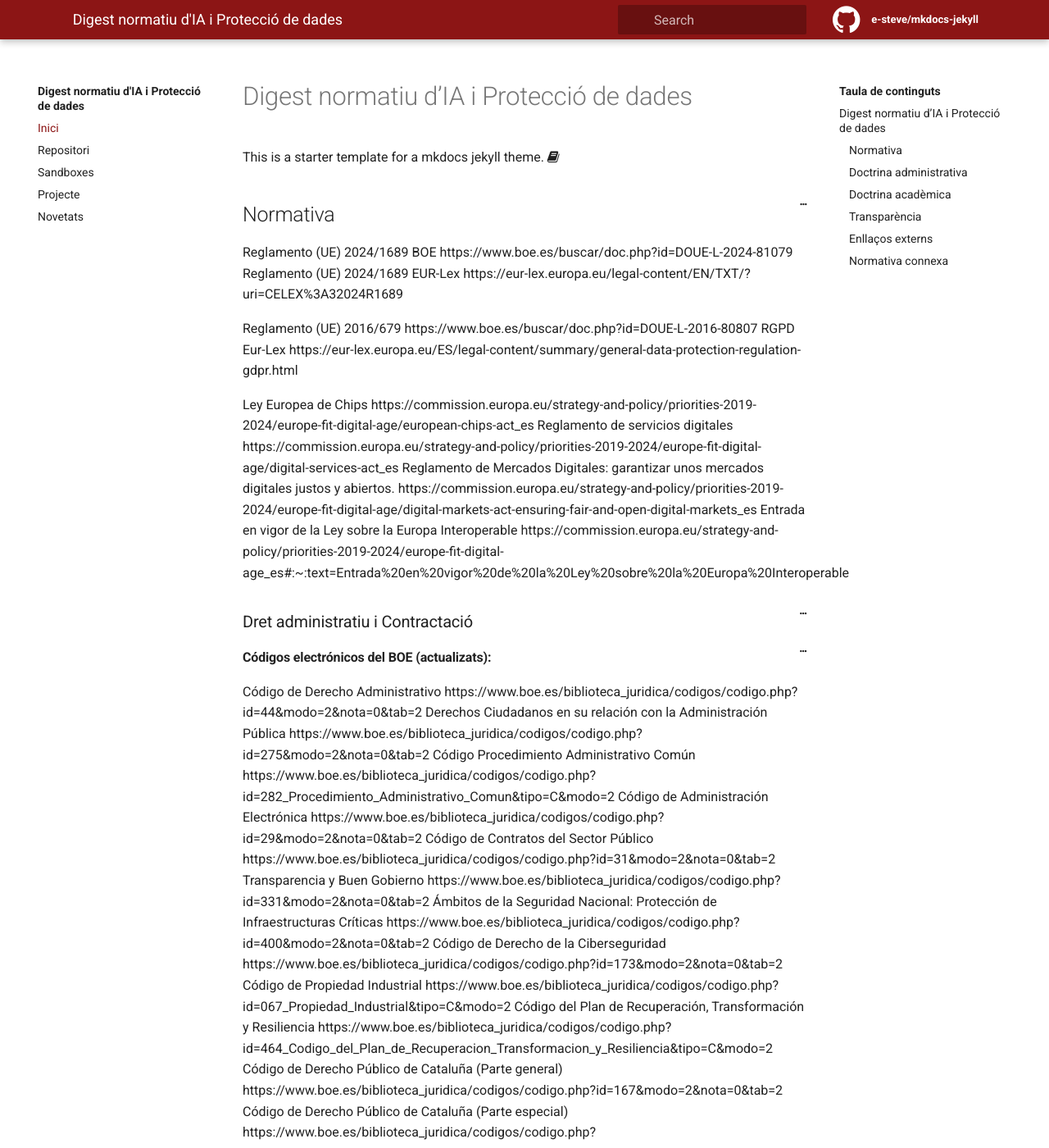
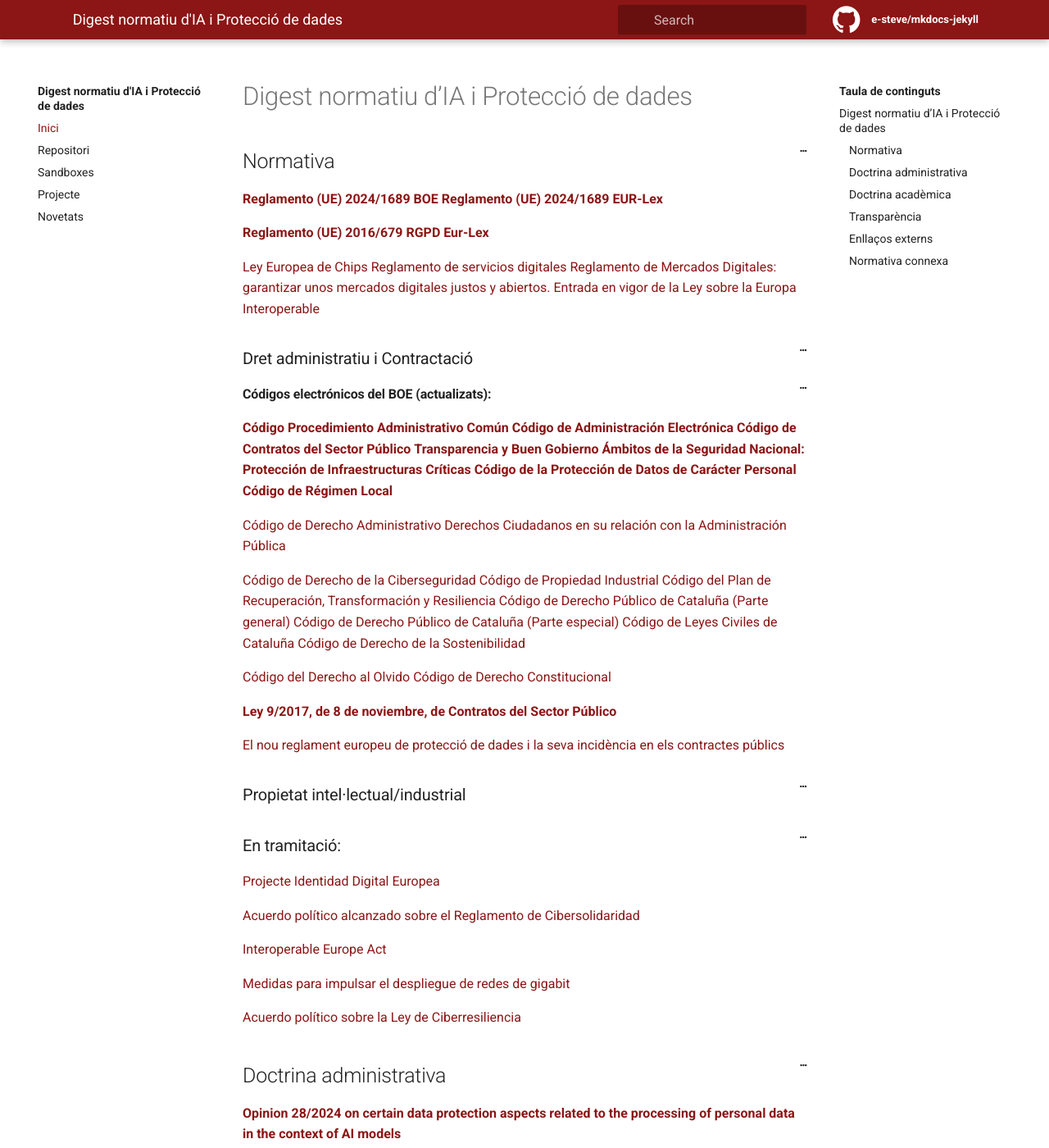
Before and after one commit to e-steve/e-steve.github.io, a Jekyll site: the page built from pages/index.md, in a window 1280 px wide and 1400 px high. Shown: the whole window at 82% size. Built offline with Jekyll 4.4.1, drawn with Linux system fonts in a browser that asks for light colours; some of the changed text lies outside the part shown.

Commit message:
Update index.md

```diff
--- a/pages/index.md
+++ b/pages/index.md
@@ -7,71 +7,78 @@ permalink: /
 
 # Digest normatiu d'IA i Protecció de dades
 
-This is a starter template for a mkdocs jekyll theme.
-<i class="fa fa-book"></i>
+## Normativa
+[**Reglamento (UE) 2024/1689 BOE**](https://www.boe.es/buscar/doc.php?id=DOUE-L-2024-81079)
+[**Reglamento (UE) 2024/1689 EUR-Lex**](https://eur-lex.europa.eu/legal-content/EN/TXT/?uri=CELEX%3A32024R1689)
 
-## Normativa
-Reglamento (UE) 2024/1689 BOE https://www.boe.es/buscar/doc.php?id=DOUE-L-2024-81079
-Reglamento (UE) 2024/1689 EUR-Lex https://eur-lex.europa.eu/legal-content/EN/TXT/?uri=CELEX%3A32024R1689
+[**Reglamento (UE) 2016/679**](https://www.boe.es/buscar/doc.php?id=DOUE-L-2016-80807)
+[**RGPD Eur-Lex**](https://eur-lex.europa.eu/ES/legal-content/summary/general-data-protection-regulation-gdpr.html)
 
-Reglamento (UE) 2016/679 https://www.boe.es/buscar/doc.php?id=DOUE-L-2016-80807
-RGPD Eur-Lex https://eur-lex.europa.eu/ES/legal-content/summary/general-data-protection-regulation-gdpr.html
-
-Ley Europea de Chips https://commission.europa.eu/strategy-and-policy/priorities-2019-2024/europe-fit-digital-age/european-chips-act_es
-Reglamento de servicios digitales https://commission.europa.eu/strategy-and-policy/priorities-2019-2024/europe-fit-digital-age/digital-services-act_es
-Reglamento de Mercados Digitales: garantizar unos mercados digitales justos y abiertos. https://commission.europa.eu/strategy-and-policy/priorities-2019-2024/europe-fit-digital-age/digital-markets-act-ensuring-fair-and-open-digital-markets_es
-Entrada en vigor de la Ley sobre la Europa Interoperable  https://commission.europa.eu/strategy-and-policy/priorities-2019-2024/europe-fit-digital-age_es#:~:text=Entrada%20en%20vigor%20de%20la%20Ley%20sobre%20la%20Europa%20Interoperable
+[Ley Europea de Chips](https://commission.europa.eu/strategy-and-policy/priorities-2019-2024/europe-fit-digital-age/european-chips-act_es)
+[Reglamento de servicios digitales](https://commission.europa.eu/strategy-and-policy/priorities-2019-2024/europe-fit-digital-age/digital-services-act_es)
+[Reglamento de Mercados Digitales: garantizar unos mercados digitales justos y abiertos.](https://commission.europa.eu/strategy-and-policy/priorities-2019-2024/europe-fit-digital-age/digital-markets-act-ensuring-fair-and-open-digital-markets_es)
+[Entrada en vigor de la Ley sobre la Europa Interoperable](https://commission.europa.eu/strategy-and-policy/priorities-2019-2024/europe-fit-digital-age_es#:~:text=Entrada%20en%20vigor%20de%20la%20Ley%20sobre%20la%20Europa%20Interoperable)
 
 ### Dret administratiu i Contractació
 
 #### Códigos electrónicos del BOE (actualizats):
-Código de Derecho Administrativo https://www.boe.es/biblioteca_juridica/codigos/codigo.php?id=44&modo=2&nota=0&tab=2
-Derechos Ciudadanos en su relación con la Administración Pública https://www.boe.es/biblioteca_juridica/codigos/codigo.php?id=275&modo=2&nota=0&tab=2
-Código Procedimiento Administrativo Común https://www.boe.es/biblioteca_juridica/codigos/codigo.php?id=282_Procedimiento_Administrativo_Comun&tipo=C&modo=2
-Código de Administración Electrónica https://www.boe.es/biblioteca_juridica/codigos/codigo.php?id=29&modo=2&nota=0&tab=2
-Código de Contratos del Sector Público https://www.boe.es/biblioteca_juridica/codigos/codigo.php?id=31&modo=2&nota=0&tab=2
-Transparencia y Buen Gobierno https://www.boe.es/biblioteca_juridica/codigos/codigo.php?id=331&modo=2&nota=0&tab=2
-Ámbitos de la Seguridad Nacional: Protección de Infraestructuras Críticas https://www.boe.es/biblioteca_juridica/codigos/codigo.php?id=400&modo=2&nota=0&tab=2
-Código de Derecho de la Ciberseguridad https://www.boe.es/biblioteca_juridica/codigos/codigo.php?id=173&modo=2&nota=0&tab=2
-Código de Propiedad Industrial https://www.boe.es/biblioteca_juridica/codigos/codigo.php?id=067_Propiedad_Industrial&tipo=C&modo=2
-Código del Plan de Recuperación, Transformación y Resiliencia https://www.boe.es/biblioteca_juridica/codigos/codigo.php?id=464_Codigo_del_Plan_de_Recuperacion_Transformacion_y_Resiliencia&tipo=C&modo=2
-Código de Derecho Público de Cataluña (Parte general) https://www.boe.es/biblioteca_juridica/codigos/codigo.php?id=167&modo=2&nota=0&tab=2
-Código de Derecho Público de Cataluña (Parte especial) https://www.boe.es/biblioteca_juridica/codigos/codigo.php?id=201_Codigo_de_Derecho_Publico_de_Cataluna__Parte_especial&tipo=C&modo=2
-Código de Leyes Civiles de Cataluña https://www.boe.es/biblioteca_juridica/codigos/codigo.php?id=150&modo=2&nota=0&tab=2
-Código de Derecho de la Sostenibilidad https://www.boe.es/biblioteca_juridica/codigos/codigo.php?id=335_Codigo_de_Derecho_de_la_Sostenibilidad&tipo=C&modo=2
-Código de la Protección de Datos de Carácter Personal https://www.boe.es/biblioteca_juridica/codigos/codigo.php?id=55&modo=2&nota=0&tab=2
-Código del Derecho al Olvido https://www.boe.es/biblioteca_juridica/codigos/codigo.php?id=94&modo=2&nota=0&tab=2
-Código de Derecho Constitucional https://www.boe.es/biblioteca_juridica/codigos/codigo.php?id=42&modo=2&nota=0&tab=2
-Código de Régimen Local https://www.boe.es/biblioteca_juridica/codigos/codigo.php?id=019_Codigo_de_Regimen_Local&tipo=C&modo=2
 
-Ley 9/2017, de 8 de noviembre, de Contratos del Sector Público https://www.boe.es/buscar/act.php?id=BOE-A-2017-12902
+[**Código Procedimiento Administrativo Común**](https://www.boe.es/biblioteca_juridica/codigos/codigo.php?id=282_Procedimiento_Administrativo_Comun&tipo=C&modo=2)
+[**Código de Administración Electrónica**](https://www.boe.es/biblioteca_juridica/codigos/codigo.php?id=29&modo=2&nota=0&tab=2)
+[**Código de Contratos del Sector Público**](https://www.boe.es/biblioteca_juridica/codigos/codigo.php?id=31&modo=2&nota=0&tab=2)
+[**Transparencia y Buen Gobierno**](https://www.boe.es/biblioteca_juridica/codigos/codigo.php?id=331&modo=2&nota=0&tab=2)
+[**Ámbitos de la Seguridad Nacional: Protección de Infraestructuras Críticas**](https://www.boe.es/biblioteca_juridica/codigos/codigo.php?id=400&modo=2&nota=0&tab=2)
+[**Código de la Protección de Datos de Carácter Personal**](https://www.boe.es/biblioteca_juridica/codigos/codigo.php?id=55&modo=2&nota=0&tab=2)
+[**Código de Régimen Local**](https://www.boe.es/biblioteca_juridica/codigos/codigo.php?id=019_Codigo_de_Regimen_Local&tipo=C&modo=2)
 
-(https://formaciooberta.eapc.gencat.cat/espaistematics/contractacio/el-nou-reglament-europeu-de-proteccio-de-dades-i-la-seva-incidencia-en-els-contractes-publics.html)
+[Código de Derecho Administrativo](https://www.boe.es/biblioteca_juridica/codigos/codigo.php?id=44&modo=2&nota=0&tab=2)
+[Derechos Ciudadanos en su relación con la Administración Pública](https://www.boe.es/biblioteca_juridica/codigos/codigo.php?id=275&modo=2&nota=0&tab=2)
+
+[Código de Derecho de la Ciberseguridad](https://www.boe.es/biblioteca_juridica/codigos/codigo.php?id=173&modo=2&nota=0&tab=2)
+[Código de Propiedad Industrial](https://www.boe.es/biblioteca_juridica/codigos/codigo.php?id=067_Propiedad_Industrial&tipo=C&modo=2)
+[Código del Plan de Recuperación, Transformación y Resiliencia](https://www.boe.es/biblioteca_juridica/codigos/codigo.php?id=464_Codigo_del_Plan_de_Recuperacion_Transformacion_y_Resiliencia&tipo=C&modo=2)
+[Código de Derecho Público de Cataluña (Parte general)](https://www.boe.es/biblioteca_juridica/codigos/codigo.php?id=167&modo=2&nota=0&tab=2)
+[Código de Derecho Público de Cataluña (Parte especial)](https://www.boe.es/biblioteca_juridica/codigos/codigo.php?id=201_Codigo_de_Derecho_Publico_de_Cataluna__Parte_especial&tipo=C&modo=2)
+[Código de Leyes Civiles de Cataluña](https://www.boe.es/biblioteca_juridica/codigos/codigo.php?id=150&modo=2&nota=0&tab=2)
+[Código de Derecho de la Sostenibilidad](https://www.boe.es/biblioteca_juridica/codigos/codigo.php?id=335_Codigo_de_Derecho_de_la_Sostenibilidad&tipo=C&modo=2)
+
+[Código del Derecho al Olvido](https://www.boe.es/biblioteca_juridica/codigos/codigo.php?id=94&modo=2&nota=0&tab=2)
+[Código de Derecho Constitucional](https://www.boe.es/biblioteca_juridica/codigos/codigo.php?id=42&modo=2&nota=0&tab=2)
+
+
+[**Ley 9/2017, de 8 de noviembre, de Contratos del Sector Público**](https://www.boe.es/buscar/act.php?id=BOE-A-2017-12902)
+
+[El nou reglament europeu de protecció de dades i la seva incidència en els contractes públics](https://formaciooberta.eapc.gencat.cat/espaistematics/contractacio/el-nou-reglament-europeu-de-proteccio-de-dades-i-la-seva-incidencia-en-els-contractes-publics.html)
 
 ### Propietat intel·lectual/industrial
 
 
 ### En tramitació:
-https://commission.europa.eu/strategy-and-policy/priorities-2019-2024/europe-fit-digital-age/european-digital-identity_es
-acuerdo político alcanzado sobre el Reglamento de Cibersolidaridad https://ec.europa.eu/commission/presscorner/detail/es/ip_24_1332
-Interoperable Europe Act  https://commission.europa.eu/news/interoperable-europe-act-enters-force-today-2024-04-11_en?prefLang=es
-medidas para impulsar el despliegue de redes de gigabit https://ec.europa.eu/commission/presscorner/detail/es/ip_24_669
-Acuerdo político sobre la Ley de Ciberresiliencia https://ec.europa.eu/commission/presscorner/detail/es/ip_23_6168
+[Projecte Identidad Digital Europea](https://commission.europa.eu/strategy-and-policy/priorities-2019-2024/europe-fit-digital-age/european-digital-identity_es)
 
+[Acuerdo político alcanzado sobre el Reglamento de Cibersolidaridad](https://ec.europa.eu/commission/presscorner/detail/es/ip_24_1332)
+
+[Interoperable Europe Act](https://commission.europa.eu/news/interoperable-europe-act-enters-force-today-2024-04-11_en?prefLang=es)
+
+[Medidas para impulsar el despliegue de redes de gigabit](https://ec.europa.eu/commission/presscorner/detail/es/ip_24_669)
+
+[Acuerdo político sobre la Ley de Ciberresiliencia](https://ec.europa.eu/commission/presscorner/detail/es/ip_23_6168)
 
 ## Doctrina administrativa
+
+[**Opinion 28/2024 on certain data protection aspects related to the processing of personal data in the context of AI models**](https://www.edpb.europa.eu/our-work-tools/our-documents/opinion-board-art-64/opinion-282024-certain-data-protection-aspects_en)
+
 [**Guía Requisitos para auditorías de tratamientos de datos personales que incluyan Inteligencia Artificial**](https://www.aepd.es/documento/requisitos-auditorias-tratamientos-incluyan-ia.pdf)
 
 [**RGPD vs. RIA Anàlisi d’una intersecció parcial**](https://apdcat.gencat.cat/web/.content/03-documentacio/estudis-recerca/RGPDvsRIA.pdf)
 
 [**Directrices sobre la definición de sistema de inteligencia artificial establecida por la Ley de IA**](https://digital-strategy.ec.europa.eu/es/library/commission-publishes-guidelines-ai-system-definition-facilitate-first-ai-acts-rules-application)
 
-informe sobre la Década Digital de 2024 https://commission.europa.eu/news/digital-decade-2024-report-calls-strengthened-collective-action-2024-07-03_es
+[Informe sobre la Década Digital de 2024](https://commission.europa.eu/news/digital-decade-2024-report-calls-strengthened-collective-action-2024-07-03_es)
 
 ### Documents de referència
 
-[Adecuación al RGPD de tratamientos que incorporan Inteligencia Artificial. Una introducción Responsable](
-https://www.aepd.es/guias/adecuacion-rgpd-ia.pdf)
+[**Adecuación al RGPD de tratamientos que incorporan Inteligencia Artificial. Una introducción Responsable**](https://www.aepd.es/guias/adecuacion-rgpd-ia.pdf)
 
 La figura de responsable de un tratamiento se define en el RGPD, en el artículo 4.730 del
 RGPD como la persona que determine los fines y medios del tratamiento, y el ámbito de sus
@@ -79,7 +86,7 @@ obligaciones, que se enmarcan en el artículo 24, incluye, entre otras, la de
 técnicas y organizativas apropiadas a fin de garantizar y poder demostrar que el tratamiento
 es conforme con el presente Reglamento”.
 
-Corresponsable
+**Corresponsable**
 
 El RGPD introduce la figura del corresponsable del tratamiento en el artículo 26, como
 aquellos responsables (dos o más) que determinen conjuntamente los objetivos y los medios
@@ -87,7 +94,7 @@ del tratamiento. Los corresponsables determinarán de modo transparente y de mut
 acuerdo sus responsabilidades respectivas en el cumplimiento de las obligaciones
 impuestas por el RGPD.
 
-Encargado
+**Encargado**
 
 El encargado del tratamiento es aquella persona que trate datos personales por cuenta
 del responsable, tal como se establece en el artículo 4.831 del RGPD, y el ámbito de sus
@@ -95,44 +102,31 @@ obligaciones, que se enmarcan en el artículo 28, contempla, entre otras, que su
 el responsable “se regirá por un contrato u otro acto jurídico con arreglo al Derecho de la
 Unión o de los Estados miembros, que vincule al encargado respecto del responsable”.
 
+### Criteris interpretatius
 
-### Criteris interpretatius
- - *User interaction* including consistent permalinks, links to ask questions via GitHub issues, and edit the file on GitHub directly.
- - *Search* across posts, documentation, and other site pages, with an ability to exclude from search.
- - *External Search* meaning an ability to link any page tag to trigger an external search.
- - *Documentation* A documentation collection that was easy to organize on the filesystem, render with nested headings for the user, and refer to in markdown.
- - *Pages* A separate folder for more traditional pages (e.g, about).
- - *Navigation*: Control over the main navigation on the left of the page, and automatic generation of table of contents for each page on the right.
- - *News* A posts feed for news and updates, along with an archive (organized by year).
- - *Templates* or specifically, "includes" that make it easy to create an alert, documentation link, or other content.
- - *Continuous Integration* recipes to preview the site
 
 ## Doctrina acadèmica
 
-Adecuación al RGPD de tratamientos que incorporan Inteligencia Artificial.
-Una introducción (https://www.aepd.es/guias/adecuacion-rgpd-ia.pdf)
-
-https://eapc.gencat.cat/web/.content/home/biblioteca/fons-coleccions/docs_eapc/administracio-digital/11-implantacio-responsable-IA/4_Eines-IA-difusio-dret-AColom.pdf
-
 [La regulació europea sobre IA: oportunitats, riscos i escenaris de futur amb mirada metropolitana](https://www.cidob.org/ca/publicacions/la-regulacio-europea-sobre-ia-oportunitats-riscos-i-escenaris-de-futur-amb-mirada)
 
-Elaborar una avaluació d’impacte relativa a la protecció de dades https://apdcat.gencat.cat/ca/drets_i_obligacions/responsables/obligacions/avaluacio-impacte-relativa-proteccio-dades/
+[Elaborar una avaluació d’impacte relativa a la protecció de dades](https://apdcat.gencat.cat/ca/drets_i_obligacions/responsables/obligacions/avaluacio-impacte-relativa-proteccio-dades/)
 
-Vocubulari IA normalizat del Termcat https://www.termcat.cat/ca/recursos/productes-multimedia/intelligencia-artificial-vocabulari-basic
+[Vocubulari IA normalizat del Termcat](https://www.termcat.cat/ca/recursos/productes-multimedia/intelligencia-artificial-vocabulari-basic)
 
-TERMCAT, CENTRE DE TERMINOLOGIA. Intel·ligència artificial: vocabulari bàsic [en línia]. Barcelona: TERMCAT, Centre de Terminologia, 2023. 1 infografia.
-<https://www.termcat.cat/ca/recursos/productes-multimedia/intelligencia-artificial-vocabulari-basic>
+### Actuacions administratives automatitzades
 
+[Decisiones automatizadas en el RGPD. El uso de algoritmos en el contexto de la protección de datos.](https://laadministracionaldia.inap.es/noticia.asp?id=1509629)
+
+Aparte de la nueva norma sobre protección de datos, cabe indicar determinadas normas nacionales que hacen mención a las decisiones automatizadas. Así, en el ámbito administrativo se hace referencia a la actuación administrativa automatizada, previéndose entre otras garantías la posibilidad de realizar auditorías a los códigos fuentes en los que se basan los programas que dictan dichos actos administrativos, así como el órgano competente a efectos de la impugnación de tal decisión. (Art 41.2 LRJSP. Ley 40/2015). A su vez, en términos muy parecidos, el Art 96.3 LGT Ley 58/2003, de 17 de diciembre, General Tributaria hace referencia también a las decisiones automatizadas(56).
 
 ## Transparència
 
 ## Enllaços externs
 
 https://apdcat.gencat.cat/ca/sala_de_premsa/agenda/
-Oficina de IA https://ec.europa.eu/commission/presscorner/detail/es/ip_24_2982
+[Oficina de IA](https://ec.europa.eu/commission/presscorner/detail/es/ip_24_2982)
 https://commission.europa.eu/strategy-and-policy/priorities-2019-2024/europe-fit-digital-age/excellence-and-trust-artificial-intelligence_es
 https://oeiac.cat/cataleg-legal/
-
 https://politiquesdigitals.gencat.cat/ca/detalls/Noticia/model-pio
 https://politiquesdigitals.gencat.cat/ca/economia/catalonia-ai/index.html
 https://airacat.eu/ca/
@@ -140,5 +134,4 @@ https://eur-lex.europa.eu/eli/dir/2022/2555/oj
 https://www.incibe.es/incibe-cert/sectores-estrategicos/NIS2-necesitas-saber
 https://oeiac.cat/preavaluacio/
 
-
 ## Normativa connexa
```
